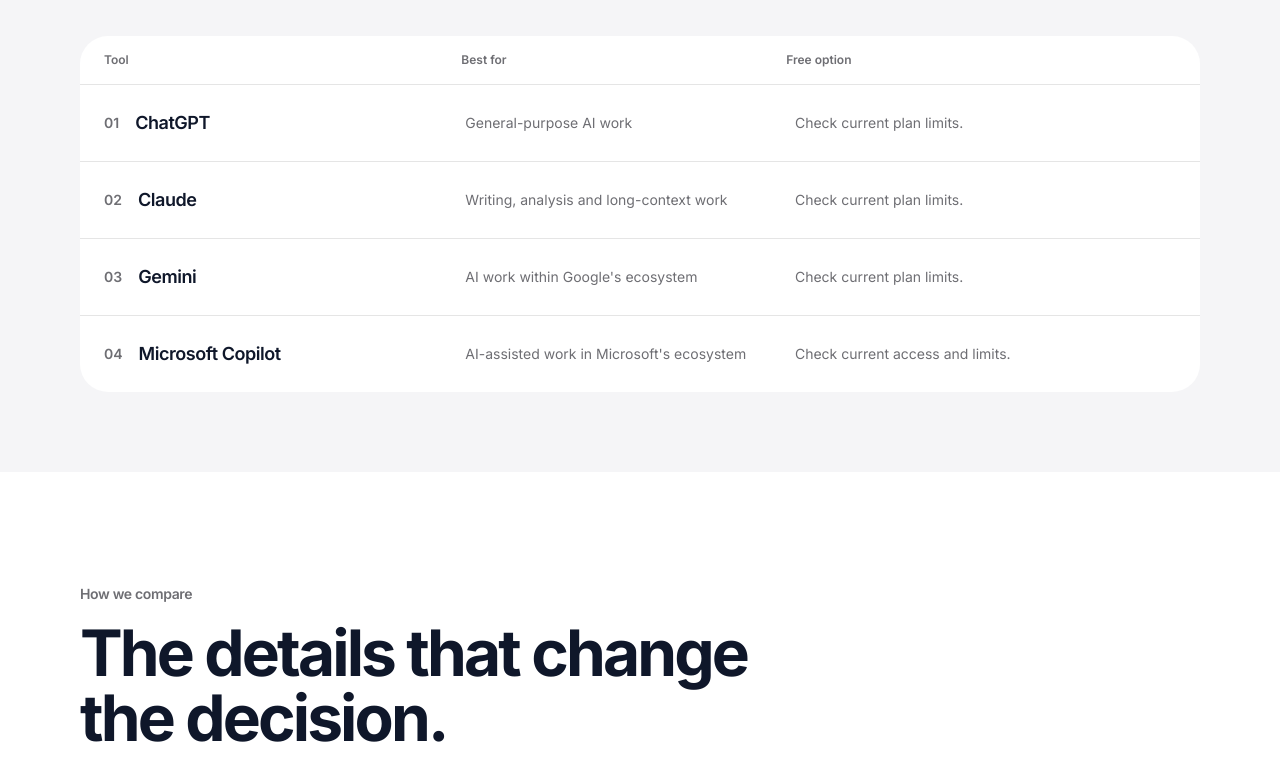
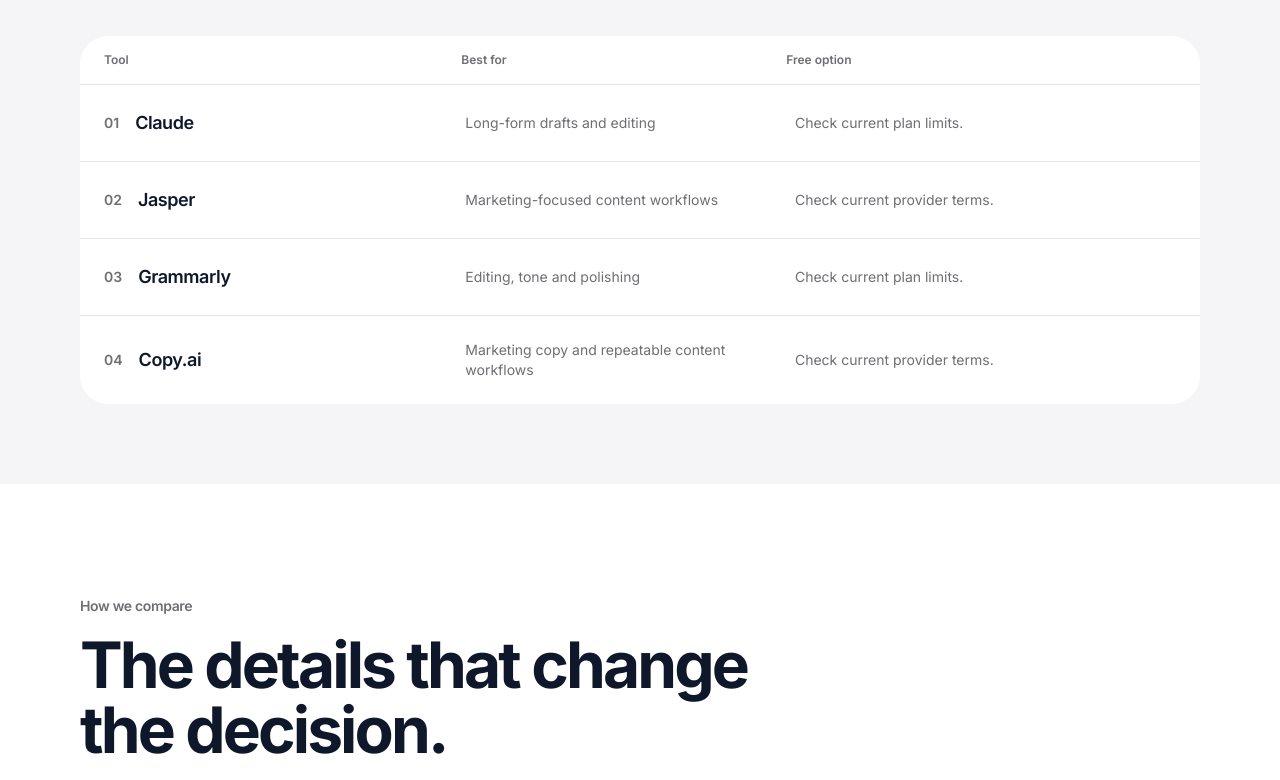
Before and after one commit to LinukaBandara/StackPick, a Next.js app: page /best/ai-writing-tools-small-businesses in a window 1280 px wide. Shown: the part 992-1772 px from the top of the page. Built offline with nearby package versions, Linux system fonts and the light colour scheme; no server answers.

Commit message:
refactor: specialize AI comparison tools

```diff
--- a/app/best/ai-writing-tools-small-businesses/page.tsx
+++ b/app/best/ai-writing-tools-small-businesses/page.tsx
@@ -15,10 +15,10 @@ export default function Page() {
       intro="Compare AI writing tools for small-business content, emails, drafts and marketing workflows without treating generated text as finished work."
       pricingNote="AI features, models, usage limits and pricing change frequently. Verify current provider terms and test outputs before adopting a tool."
       tools={[
-        { name: "ChatGPT", bestFor: "General-purpose AI work", freeOption: "Check current plan limits.", tradeoff: "Broad capability means you still need to define the workflow.", url: "https://chatgpt.com/" },
-        { name: "Claude", bestFor: "Writing, analysis and long-context work", freeOption: "Check current plan limits.", tradeoff: "Limits and available features vary by plan.", url: "https://claude.ai/" },
-        { name: "Gemini", bestFor: "AI work within Google's ecosystem", freeOption: "Check current plan limits.", tradeoff: "Feature availability can vary by account and region.", url: "https://gemini.google.com/" },
-        { name: "Microsoft Copilot", bestFor: "AI-assisted work in Microsoft's ecosystem", freeOption: "Check current access and limits.", tradeoff: "The useful features depend on the Microsoft products and plan involved.", url: "https://copilot.microsoft.com/" },
+        { name: "Claude", bestFor: "Long-form drafts and editing", freeOption: "Check current plan limits.", tradeoff: "You still need fact-checking and a consistent brand voice.", url: "https://claude.ai/" },
+        { name: "Jasper", bestFor: "Marketing-focused content workflows", freeOption: "Check current provider terms.", tradeoff: "Marketing features are more specialized than a general AI assistant.", url: "https://www.jasper.ai/" },
+        { name: "Grammarly", bestFor: "Editing, tone and polishing", freeOption: "Check current plan limits.", tradeoff: "Best for refinement rather than building an entire content strategy.", url: "https://www.grammarly.com/" },
+        { name: "Copy.ai", bestFor: "Marketing copy and repeatable content workflows", freeOption: "Check current provider terms.", tradeoff: "Workflow depth and limits depend on the plan.", url: "https://www.copy.ai/" },
       ]}
       bottomLine="Use AI to accelerate drafts while keeping human review and brand judgment."
     >
```
